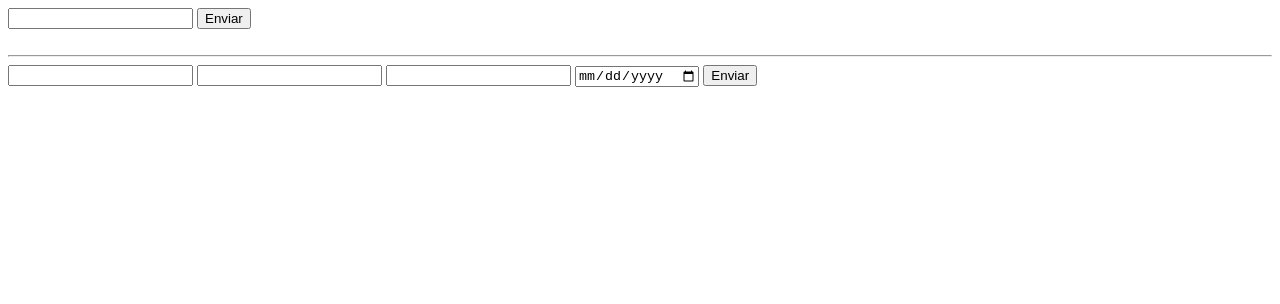
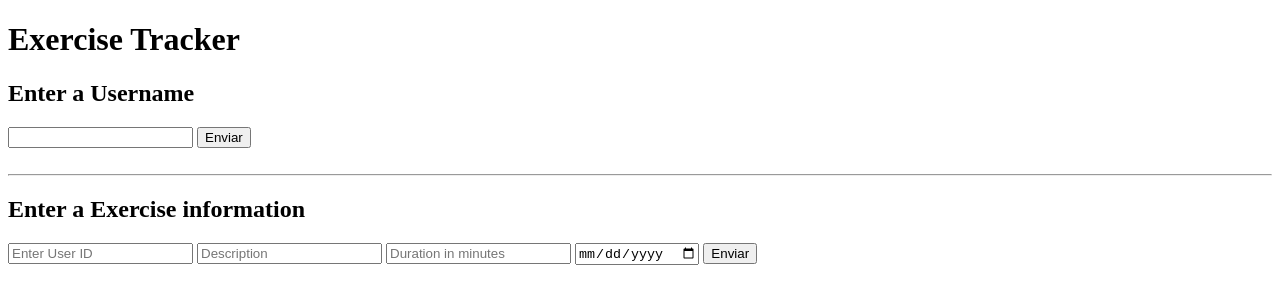
Before and after one commit to gigablack/exercise-tracker, a website: page index.html in a window 1280 px wide. Drawn offline with Linux system fonts and the light colour scheme.

Commit message:
root route added

```diff
--- a/Routes/routes.js
+++ b/Routes/routes.js
@@ -3,9 +3,10 @@ const router = express.Router()
 const newUserController = require('../Controllers/newUserController')
 const newExerciseController = require('../Controllers/newExerciseController')
 const exerciseLogController = require('../Controllers/exerciseLogController')
+const path = require('path')
 
 router.get('/',(req,res)=>{
-    res.send('Hello Express')
+    res.sendFile(path.join(__dirname,'../index.html'))
 })
 
 router.post('/api/excercise/new-user',newUserController)
--- a/index.html
+++ b/index.html
@@ -7,17 +7,20 @@
     <title>Document</title>
 </head>
 <body>
+    <h1>Exercise Tracker</h1>
     <form action="http://localhost:3000/api/excercise/new-user" method="POST">
+        <h2>Enter a Username</h2>
         <input type="text" name="username" id="">
         <input type="submit" value="Enviar">
     </form>
     <br>
     <hr>
+    <h2>Enter a Exercise information</h2>
     <form action="http://localhost:3000/api/exercise/add" method="post">
-        <input type="text" name="userId" id="">
-        <input type="text" name="description" id="">
-        <input type="number" name="duration" id="">
-        <input type="date" name="date" id="">
+        <input type="text" name="userId" id="" placeholder="Enter User ID">
+        <input type="text" name="description" id="" placeholder="Description">
+        <input type="number" name="duration" id="" placeholder="Duration in minutes">
+        <input type="date" name="date" id="" placeholder="Date">
         <input type="submit" value="Enviar">
     </form>
 </body>
```
